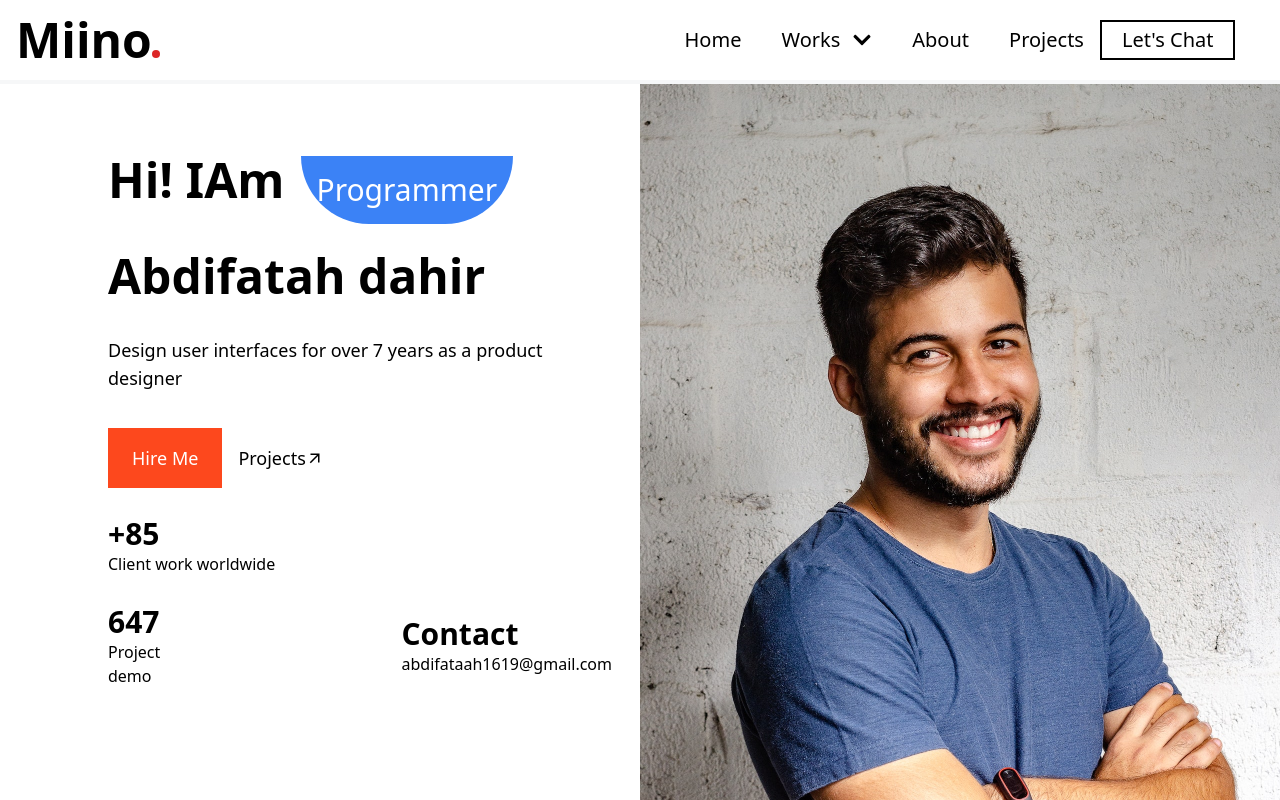
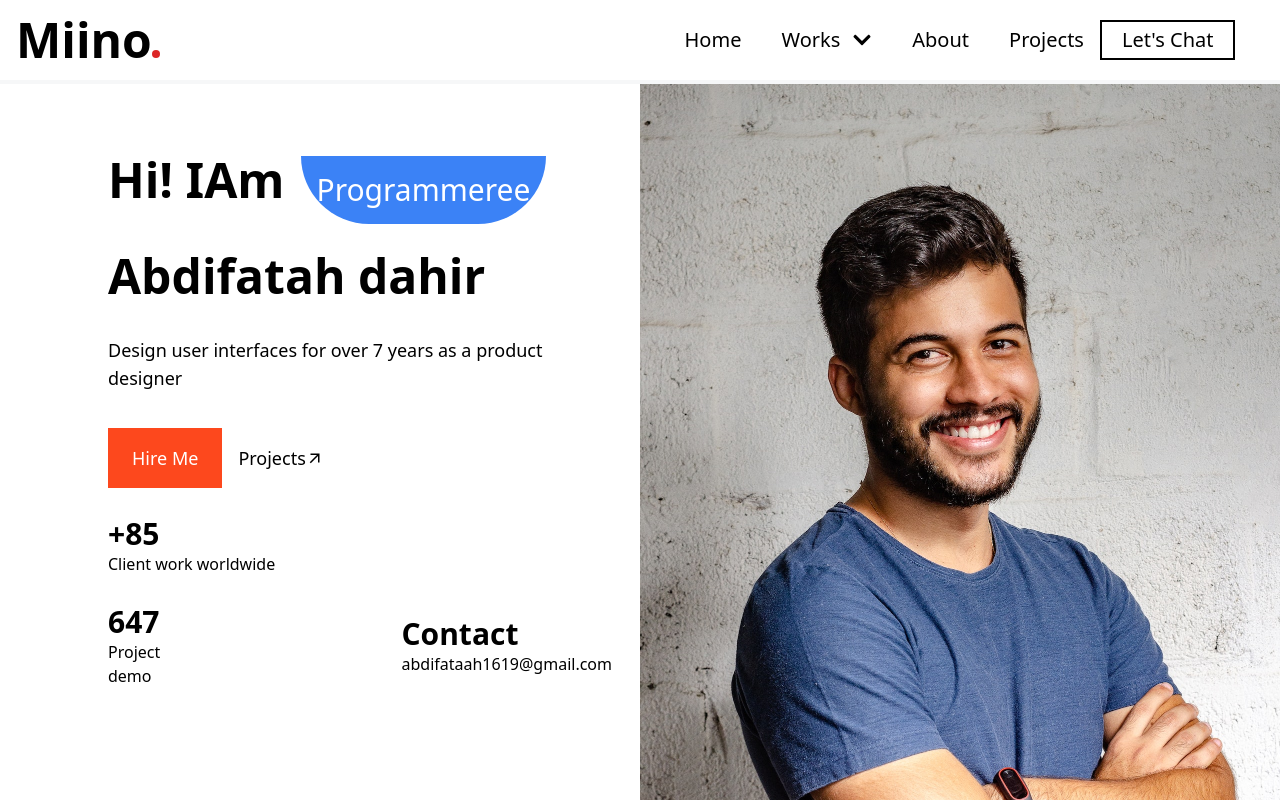
Before and after one commit to miino10/my-react-portfolio, a React (Vite) app: page / in a window 1280 px wide. Shown: the top 800 px of the page. Built offline with nearby package versions, Linux system fonts and the light colour scheme.

Commit message:
checking

```diff
--- a/src/components/Hero.tsx
+++ b/src/components/Hero.tsx
@@ -14,7 +14,7 @@ const Hero = () => {
               <div className="flex  md:gap-4">
                 <h1 className="font-bold text-xl md:text-5xl">Hi! IAm </h1>
                 <span className="bg-blue-500 rounded-b-full py-1 px-2 md:py-4 md:px-4 text-white md:text-3xl ">
-                  Programmer
+                  Programmeree
                 </span>
               </div>
 
```
